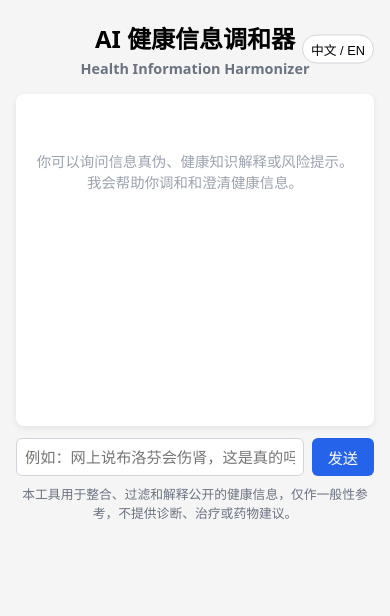
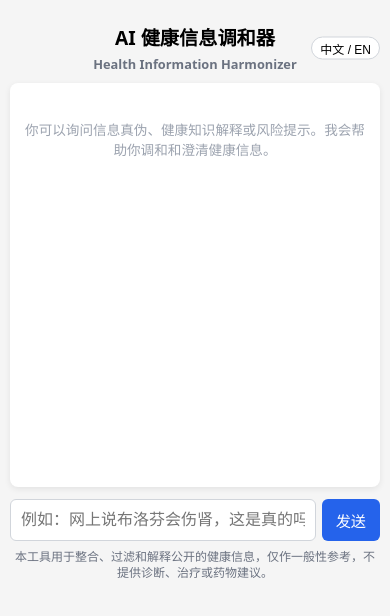
Before and after one commit to ryoungl/health-information-harmonizer, a plain HTML site: page static/index.html in a window 390 px wide. Drawn offline with nearby package versions, Linux system fonts and the light colour scheme.

Commit message:
update UI, docs and dockerhub readme

```diff
--- a/static/index.html
+++ b/static/index.html
@@ -164,6 +164,72 @@
     color: #9ca3af;
     font-size: 0.9rem;
     margin-top: 40px;
+  }
+
+  /* 手机適配 */
+  @media (max-width: 600px) {
+    body {
+      max-width: 100%;
+      margin: 0;
+      padding: 10px 10px;
+    }
+
+    h1 {
+      font-size: 1.2rem;
+      margin-bottom: 10px;
+    }
+
+    #title-text-sub {
+      font-size: 0.8rem;
+    }
+
+    #lang-toggle {
+      font-size: 0.75rem;
+      padding: 2px 8px;
+    }
+
+    #chat {
+      padding: 12px;
+      min-height: 45vh;
+      max-height: 60vh;
+    }
+
+    .msg.user .bubble,
+    .msg.assistant .card,
+    .card {
+      max-width: 100%;
+      font-size: 0.9rem;
+    }
+
+    .card-body {
+      font-size: 0.9rem;
+    }
+
+    .empty-state {
+      font-size: 0.85rem;
+      margin-top: 24px;
+    }
+
+    #input-row {
+      margin-top: 10px;
+      gap: 6px;
+    }
+
+    #question {
+      padding: 10px;
+      font-size: 1rem;
+    }
+
+    #send {
+      padding: 10px 14px;
+      font-size: 0.95rem;
+      white-space: nowrap;
+    }
+
+    .page-meta {
+      font-size: 0.75rem;
+      line-height: 1.4;
+    }
   }
 </style>
 </head>
```
Also changed, not shown: 2 other files. Lines whose indentation alone changed are shown as unchanged.
